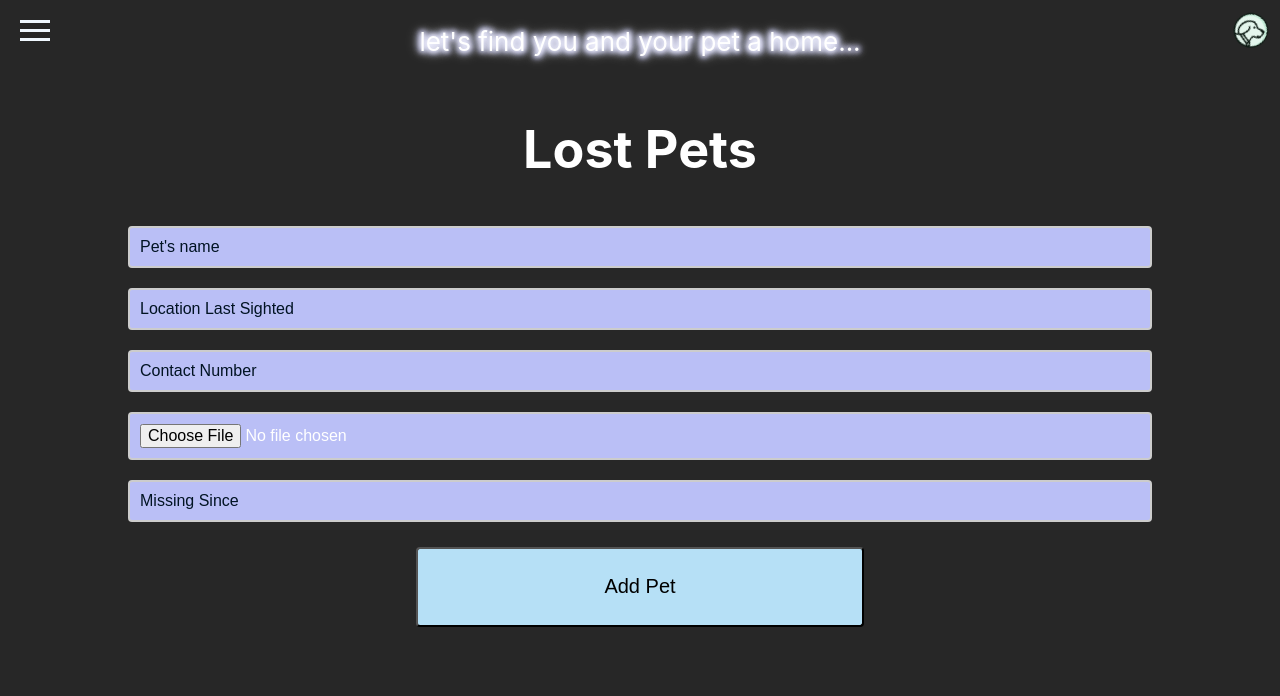
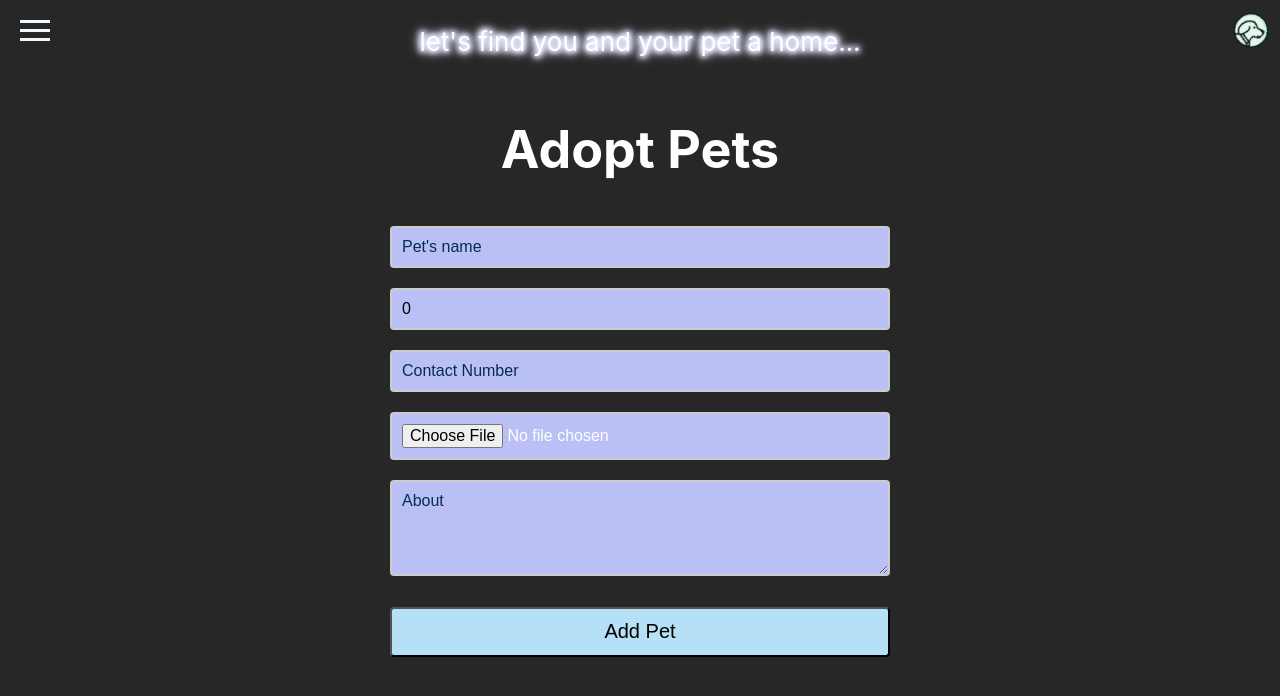
Before and after one commit to mikzerafa/petrealestate, a React (Create React App) app: page /Adopt in a window 1280 px wide. Shown: the top 696 px of the page. Built offline with nearby package versions, Linux system fonts and the light colour scheme.

Commit message:
added calculator in home page and adopt page added

```diff
--- a/src/App.tsx
+++ b/src/App.tsx
@@ -14,26 +14,20 @@ import '../src/css/LostPet.css'
 import burgerMenu from './component/generic/burgerMenu';
 import { BrowserRouter as Router, Route, Routes } from 'react-router-dom';
 import PetSitter from './component/petSitter';
+import PetHome from './component/petHome';
 
-let welcomeText = '';
 const HomeText = "let's find you and your pet a home";
 const LostPetText = "let's get your pet back home";
 const elipsesMin = ".";
 const elipses = "...";
 const elipsesStart = "";
 
-
 function App() {
   const [currentElipses, setCurrentElipses] = useState<string>(".");
 
   // Function to update the ellipses
   const nextElipses = (elip: string): string => {
-    if (elip.length >= 3) {
-      elip = elipsesStart;
-    } else {
-      elip += elipsesMin;
-    }
-    return elip;
+    return elip.length >= 3 ? elipsesStart : elip + elipsesMin;
   };
 
   // useEffect to handle the ellipses update over time
@@ -45,17 +39,13 @@ function App() {
     return () => clearInterval(interval); // Cleanup interval on unmount
   }, []);
 
+  // Calculate Dog or Cat Years to Human Years
+
+
   let currentPage = document.URL;
-  if(currentPage.includes('Lost'))
-  {
-      welcomeText = LostPetText;
-  }else{
-    welcomeText = HomeText;
-  }
+  const welcomeText = currentPage.includes('Lost') ? LostPetText : HomeText;
 
   return (
-
-
     <div className="App">
       {burgerMenu.BurgerMenu(petHeader.get.petHeader())}
       <header className="App-header">
@@ -63,23 +53,25 @@ function App() {
         <p className="glowing-text">
           {welcomeText}{currentElipses}
         </p>
+
+
         <Router>
           <Routes>
-            <Route path='/Home' element={<petHome.get.HomePage/>} />
-            <Route path='/Adopt' element={<petAdopt.AdoptPage/>} />
-            <Route path='/Food' element={<petFood.get.FoodPage/>} />
-            <Route path='/Groomer' element={<petGroomer.get.GroomerPage/>} />
-            <Route path='/Hygiene' element={<petHygiene.get.HygienePage/>} />
-            <Route path='/Lost' element={<petLost.LostPage/>}/>
-            <Route path='/Sitter' element={<PetSitter.get.SitterPage/>} />
-            <Route path='/Toys' element={<petToys.get.ToysPage/>} />
-
+            <Route path='/Home' element={<PetHome />} />
+            <Route path='/Adopt' element={<petAdopt.AdoptPage />} />
+            <Route path='/Food' element={<petFood.get.FoodPage />} />
+            <Route path='/Groomer' element={<petGroomer.get.GroomerPage />} />
+            <Route path='/Hygiene' element={<petHygiene.get.HygienePage />} />
+            <Route path='/Lost' element={<petLost.LostPage />} />
+            <Route path='/Sitter' element={<PetSitter.get.SitterPage />} />
+            <Route path='/Toys' element={<petToys.get.ToysPage />} />
           </Routes>
         </Router>
       </header>
+
+
     </div>
   );
 }
 
-
 export default App;
--- a/src/component/petAdopt.tsx
+++ b/src/component/petAdopt.tsx
@@ -22,13 +22,17 @@ const PetAdopt = () => {
     contactNumber: '',
     image: '',
     missingSince: '',
+    age: 0,
+    about: ''
   });
 
 
   const fileInputRef = useRef<HTMLInputElement>(null);
 
-  const handleChange = (e: React.ChangeEvent<HTMLInputElement>) => {
-    const { name, value, files } = e.target;
+
+  const handleChange2 = (e: React.ChangeEvent<HTMLTextAreaElement>) => {
+    const {name, value} = e.target;
+
     console.log('name: ' + name);
     if(itemAddedNames.length == 0)
     {
@@ -45,6 +49,36 @@ const PetAdopt = () => {
       setItemsAddedNames(itemAddedNames.substring(0, itemAddedNames.indexOf(name)) + itemAddedNames.substring(itemAddedNames.indexOf(name) + name.length+1, itemAddedNames.length));
       setItemsAdded(itemsAdded-1)
     }
+
+    setNewPet((prevPet) => ({
+      ...prevPet,
+      about: value,
+    }));
+
+  }
+
+
+  const handleChange = (e: React.ChangeEvent<HTMLInputElement>) => {
+    const { name, value, files} = e.target;
+
+    console.log('name: ' + name);
+    if(itemAddedNames.length == 0)
+    {
+      setItemsAddedNames(name)
+      setItemsAdded(itemsAdded + 1);
+    }
+    else if(!itemAddedNames.includes(name) && value.length > 0)
+    {
+      setItemsAddedNames(itemAddedNames + "," + name)
+      setItemsAdded(itemsAdded + 1)
+    }
+    else if(itemAddedNames.includes(name) && value.length == 0)
+    {
+      setItemsAddedNames(itemAddedNames.substring(0, itemAddedNames.indexOf(name)) + itemAddedNames.substring(itemAddedNames.indexOf(name) + name.length+1, itemAddedNames.length));
+      setItemsAdded(itemsAdded-1)
+    }
+
+
 
     if (name === 'image' && files && files.length > 0) {
       const reader = new FileReader();
@@ -111,6 +145,8 @@ const PetAdopt = () => {
       contactNumber: '',
       image: '',
       missingSince: '',
+      age: 0,
+      about:''
     });
   };
 
@@ -118,7 +154,7 @@ const PetAdopt = () => {
 
   return (
     <div className="App">
-      <h1>Lost Pets</h1>
+      <h1>Adopt Pets</h1>
       <p>{errorM}</p>
       <div className="form-container">
         <input
@@ -132,10 +168,10 @@ const PetAdopt = () => {
 
         <input
           type="text"
-          name="lastSighted"
+          name="age"
           autoComplete="off"
-          placeholder="Location Last Sighted"
-          value={newPet.lastSighted}
+          placeholder="Age"
+          value={newPet.age}
           onChange={handleChange}
         />
         <input
@@ -154,24 +190,26 @@ const PetAdopt = () => {
           onChange={handleChange}
 
         />
-        <input
-          type="text"
-          name="missingSince"
+        <textarea
+          id="message"
+          name="about"
+          rows={4}
+          cols={50}
+          placeholder="About"
           autoComplete="off"
-          placeholder="Missing Since"
-          value={newPet.missingSince}
-          onChange={handleChange}
+          value={newPet.about}
+          onChange={handleChange2}
         />
         <button onClick={handleAddPet}>Add Pet</button>
       </div>
       <div className="pets-list" style={{}}>
         {pets.map((pet) => (
-          <div key={pet.id} className="pet-card" style={{width: 300, height: 300, margin: '10px auto'}}>
-            <img src={pet.image} alt={pet.name} />
+          <div key={pet.id} className="pet-card" >
+            <img src={pet.image} alt={pet.name} style={{width: 300, height: 300, margin: '10px auto'}} />
             <h2>{pet.name}</h2>
-            <p>Last Sighted: {pet.lastSighted}</p>
+            <p>Pet Age: {pet.age}</p>
             <p>Contact Number: {pet.contactNumber}</p>
-            <p>Missing Since: {pet.missingSince}</p>
+            <p>About: {pet.about}</p>
           </div>
         ))}
       </div>
--- a/src/component/petHome.tsx
+++ b/src/component/petHome.tsx
@@ -1,13 +1,96 @@
-const get = {
-    HomePage : () => {
-        return (
-            <div className='petHomePageDiv'>
-              <p> Pet Home Page</p>
-            </div>
-          )
+import { useState } from "react";
+import '../css/LostPet.css';
+
+const PetHome = () => {
+  const [calculatedAge, setCalculatedAge] = useState<number | null>(null);
+  const [animalType, setAnimalType] = useState<string>('dog'); // Dog by default
+  const [age, setAge] = useState<number>(0);
+  const [weight, setWeight] = useState<number>(0);
+
+  // Calculate Human Years based on Dog or Cat selection
+  const calculateDogAgeInHumanYears = () => {
+    // Human age tables based on weight category
+    const smallDogYears = [15, 24, 28, 32, 36, 40, 44, 48, 52, 56, 60, 64, 68, 72, 76, 80];
+    const mediumDogYears = [15, 24, 28, 32, 36, 42, 47, 51, 56, 60, 65, 69, 74, 78, 83, 87];
+    const largeDogYears = [15, 24, 28, 32, 36, 45, 50, 55, 61, 66, 72, 77, 82, 88, 93, 120];
+
+    let humanYears = 0;
+
+    // Classify the dog based on weight
+    if (weight <= 10) {
+      humanYears = smallDogYears[age - 1] || -1;
+    } else if (weight >= 11 && weight <= 25) {
+      humanYears = mediumDogYears[age - 1] || -1;
+    } else if (weight > 25) {
+      humanYears = largeDogYears[age - 1] || -1;
+    } else {
+      return -1;
     }
-}
 
-export default {
-    get
-}
+    return humanYears;
+  };
+
+  // Handle the "Calculate" button click
+  const handleCalculate = () => {
+    const humanAge = calculateDogAgeInHumanYears();
+    setCalculatedAge(humanAge);
+  };
+
+  // Handle the change of animal type (dog or cat)
+  const handleAnimalTypeChange = (e: React.ChangeEvent<HTMLInputElement>) => {
+    setAnimalType(e.target.value);
+    setCalculatedAge(null); // Reset the calculated age when switching
+  };
+
+  return (
+    <div className='petHomePageDiv'>
+      <div className='form-container'>
+        <h1>Animal Age to Human Age Calculator</h1>
+
+        <div>
+          <label>
+            <input
+              type="radio"
+              value="dog"
+              checked={animalType === 'dog'}
+              onChange={handleAnimalTypeChange}
+            />
+            Dog
+          </label>
+          <label>
+            <input
+              type="radio"
+              value="cat"
+              checked={animalType === 'cat'}
+              onChange={handleAnimalTypeChange}
+            />
+            Cat
+          </label>
+        </div>
+
+        <input
+          type="number"
+          placeholder='Age in Years'
+          value={age || ''}
+          onChange={e => setAge(Number(e.target.value))}
+        />
+
+        <input
+          type="number"
+          placeholder='Weight in Kg'
+          value={weight || ''}
+          onChange={e => setWeight(Number(e.target.value))}
+        />
+
+        <button onClick={handleCalculate}>Calculate</button>
+
+        {calculatedAge !== null && (
+          <p>{`The ${animalType} is approximately ${calculatedAge} human years old.`}</p>
+        )}
+      </div>
+    </div>
+  );
+};
+
+// Export PetHome as the default export
+export default PetHome;
--- a/src/css/LostPet.css
+++ b/src/css/LostPet.css
@@ -1,53 +1,76 @@
-.pet-card > img{
-    width: 300px;
-    height: 300px;
-    text-align: center;
+.pet-card > p {
+    width: 100%;  /* Make sure the text takes full width */
+    text-align: left;
+    margin: 10px 0;
+}
+.pet-card {
+    display: flex;
+    flex-direction: column;
+    align-items: center;
+    width: 320px; /* Adjust card width */
+    height: 100%;
+    border: 1px solid #ccc;
+    border-radius:  4px;
+    padding: 10px;
+    margin: 15px;
+    background-color: #003366;
+    box-shadow: 0 4px 8px rgba(0,0,0,0.1);
+
 }
 
-.pet-card > p{
-    text-align: left;
-}
-.pet-card > button{
-    text-align: right;
+.pet-card > img {
+    width: 100%; /* Make the image fit the card */
+    height: auto;
+    max-height: 300px;
+    object-fit: cover; /* Ensures the image doesn't stretch */
+    border-radius: 4px;
 }
 
-
-.form-container{
-    width: 100vw;
+.pet-card > h2, .pet-card > p {
+    text-align: left;
+    margin: 10px 0;
+    height: 100%;
 }
 
-.form-container > input::placeholder{
-    font: 'arial';
-    color:rgb(1, 19, 35);
+.pets-list {
+    display: flex;
+    flex-wrap: wrap;
+    justify-content: center;
 }
-.form-container > input{
 
-    width: 80%;
+.form-container {
+    width: 100%;
+    max-width: 500px; /* Limits form width */
+    margin: 0 auto;
+}
+
+.form-container > input::placeholder, .form-container > textarea::placeholder {
+    font-family: Arial, sans-serif;
+    color: rgb(3, 45, 82);
+}
+
+.form-container > input, .form-container > textarea {
+    width: 100%;
     background-color: rgb(186, 191, 246);
     padding: 10px;
-    margin: 10px 5px;
-    box-sizing: border-box;
+    margin: 10px 0;
     border: 2px solid #ccc;
     border-radius: 4px;
-    font-size: 16px
-
+    font-size: 16px;
+    box-sizing: border-box;
 }
 
 .form-container > button {
     margin-top: 15px;
     margin-bottom: 15px;
-    width: 35vw;
-    height: 10vh;
+    width: 100%;
+    height: 50px;
     background-color: #B6E0F6;
     font-size: 20px;
     border-radius: 4px;
-
+    cursor: pointer;
 }
 
-.pets-list > h2 {
-    margin-bottom: 10px;
+.form-container > button:hover {
+    background-color: #A0D0E0; /* Button hover effect */
 }
-
-.pet-card > img {
-    border-radius: 4px;
-}
--- a/src/types/pet.tsx
+++ b/src/types/pet.tsx
@@ -7,4 +7,5 @@ export interface Pet {
     lastSighted?: string;
     missingSince?: string;
     about?:string;
+    age?: number;
   }
```
Also changed, not shown: src/css/nav.css (+21 -12 lines).
